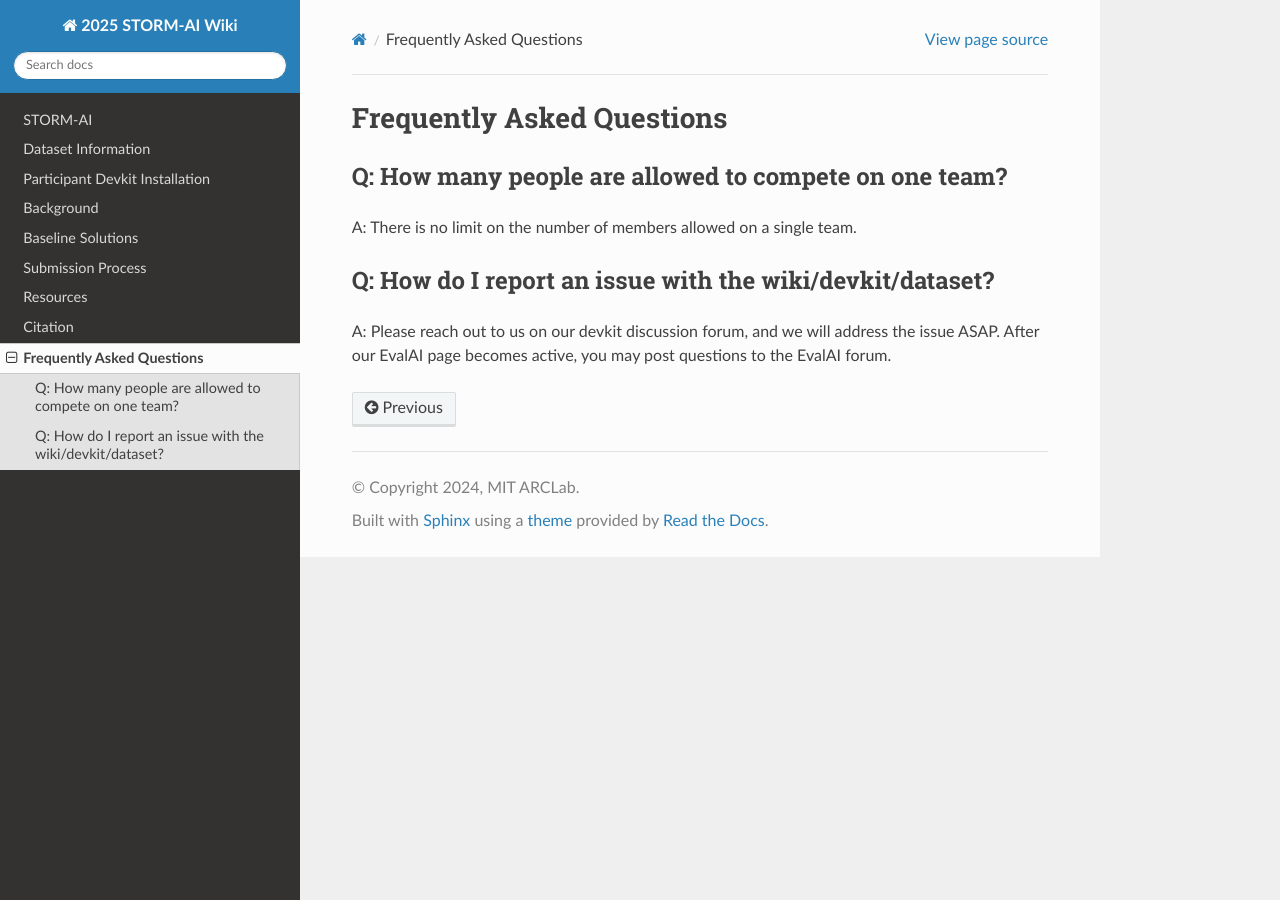
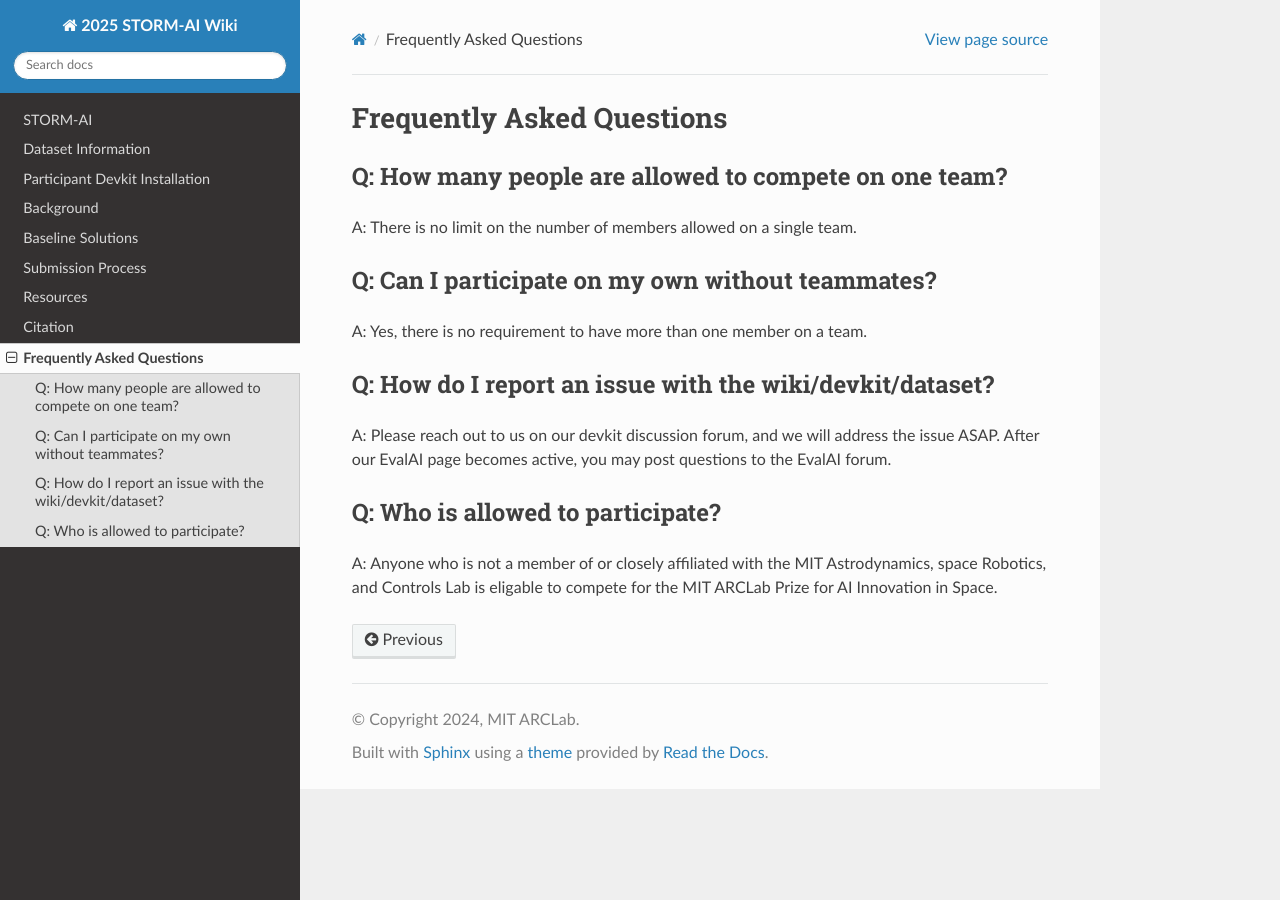
Before and after one commit to olgupila/STORM-AI-devkit-2025, a Sphinx documentation site: the page built from docs/faq.md, in a window 1280 px wide. Built offline with Sphinx 7.4.7 and the Read the Docs theme 3.1.0, drawn with Linux system fonts in a browser that asks for light colours; pages that are not in the unit, such as notebooks, are missing from menus.

Commit message:
2 more FAQs - Update faq.md

```diff
--- a/docs/faq.md
+++ b/docs/faq.md
@@ -1,5 +1,9 @@
 # Frequently Asked Questions
 #### Q: How many people are allowed to compete on one team?
 A: There is no limit on the number of members allowed on a single team.
+#### Q: Can I participate on my own without teammates?
+A: Yes, there is no requirement to have more than one member on a team.
 #### Q: How do I report an issue with the wiki/devkit/dataset?
 A: Please reach out to us on our devkit discussion forum, and we will address the issue ASAP. After our EvalAI page becomes active, you may post questions to the EvalAI forum.
+#### Q: Who is allowed to participate?
+A: Anyone who is not a member of or closely affiliated with the MIT Astrodynamics, space Robotics, and Controls Lab is eligable to compete for the MIT ARCLab Prize for AI Innovation in Space.
```
